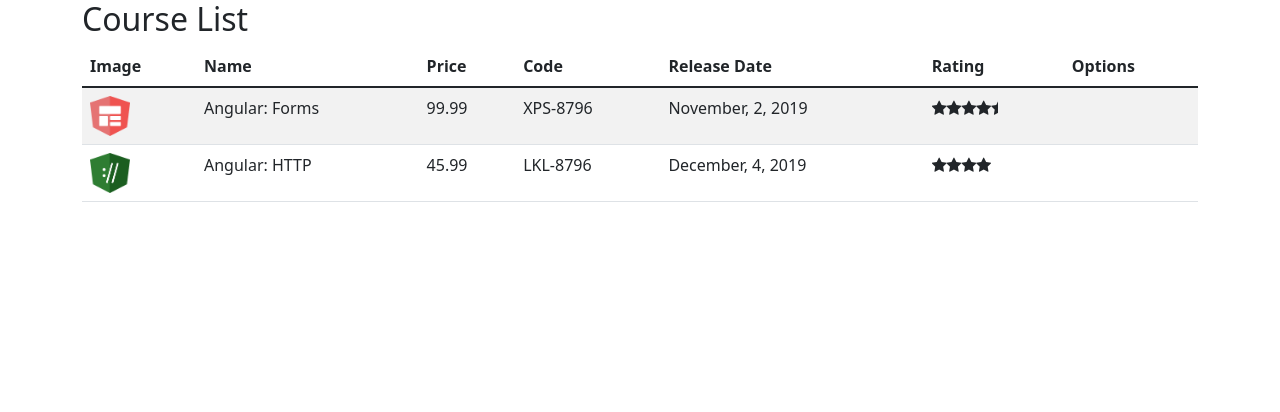
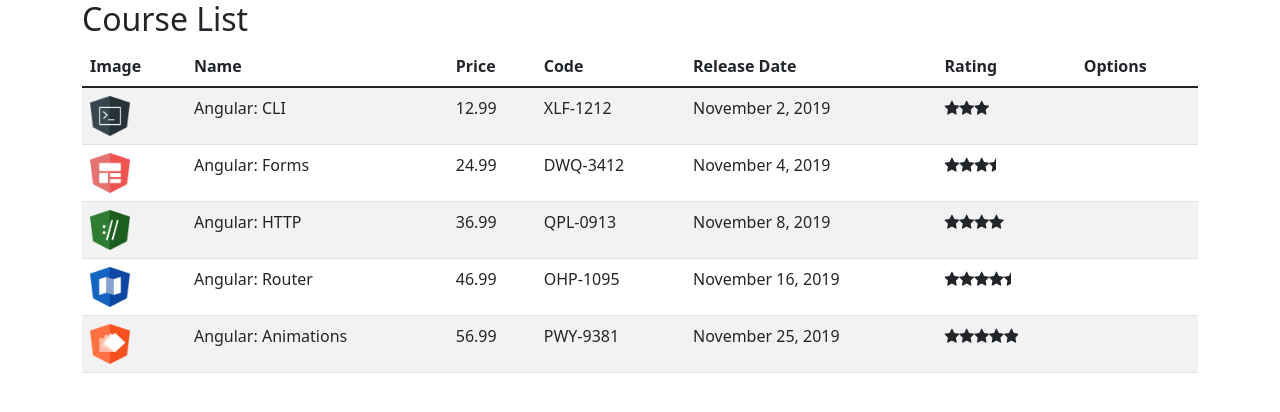
Before and after one commit to ThgMelo/course-manager-DIO, an Angular app: page / in a window 1280 px wide. Shown: the top 412 px of the page. Built offline with nearby package versions, Linux system fonts and the light colour scheme.

Commit message:
Injeção de dependência

```diff
--- a/src/app/courses/course-list.component.ts
+++ b/src/app/courses/course-list.component.ts
@@ -1,5 +1,6 @@
 import { Component, OnInit } from "@angular/core";
 import { Course } from "./course";
+import { CourseService } from "./course.service";
 
 @Component({
     selector: "app-course-list",
@@ -10,29 +11,9 @@
 
     courses: Course[] = [];
 
+    constructor(private courseService: CourseService){}
+
     ngOnInit(): void {
-        this.courses = [
-            {
-                id: 1,
-                name: "Angular: Forms",
-                imageUrl: "/assets/images/forms.png",
-                price: 99.99,
-                code: "XPS-8796",
-                duration: 120,
-                rating: 4.5,
-                releaseDate: "November, 2, 2019",
-            },
-
-            {
-                id: 2,
-                name: "Angular: HTTP",
-                imageUrl: "/assets/images/http.png",
-                price: 45.99,
-                code: "LKL-8796",
-                duration: 80,
-                rating: 4,
-                releaseDate: "December, 4, 2019",
-            },
-        ]
+        this.courses = this.courseService.retrieveAll();
     }
 };
--- /dev/null
+++ b/src/app/courses/course.service.ts
@@ -0,0 +1,70 @@
+import { Injectable } from "@angular/core";
+import { Course } from "./course";
+
+@Injectable({
+    providedIn: "root"
+})
+export class CourseService{
+
+    retrieveAll(): Course[]{
+        return COURSES;
+    }
+}
+
+var COURSES: Course[] = [
+    {
+        id: 1,
+        name: 'Angular: CLI',
+        releaseDate: 'November 2, 2019',
+        description: 'Neste curso, os alunos irão obter um grande conhecimento nos principais recursos do CLI.',
+        duration: 120,
+        code: 'XLF-1212',
+        rating: 3,
+        price: 12.99,
+        imageUrl: '/assets/images/cli.png',
+    },
+    {
+        id: 2,
+        name: 'Angular: Forms',
+        releaseDate: 'November 4, 2019',
+        description: 'Neste curso, os alunos irão obter um conhecimento aprofundado sobre os recursos disponíveis no módulo de Forms.',
+        duration: 80,
+        code: 'DWQ-3412',
+        rating: 3.5,
+        price: 24.99,
+        imageUrl: '/assets/images/forms.png',
+    },
+    {
+        id: 3,
+        name: 'Angular: HTTP',
+        releaseDate: 'November 8, 2019',
+        description: 'Neste curso, os alunos irão obter um conhecimento aprofundado sobre os recursos disponíveis no módulo de HTTP.',
+        duration: 80,
+        code: 'QPL-0913',
+        rating: 4.0,
+        price: 36.99,
+        imageUrl: '/assets/images/http.png',
+    },
+    {
+        id: 4,
+        name: 'Angular: Router',
+        releaseDate: 'November 16, 2019',
+        description: 'Neste curso, os alunos irão obter um conhecimento aprofundado sobre os recursos disponíveis no módulo de Router.',
+        duration: 80,
+        code: 'OHP-1095',
+        rating: 4.5,
+        price: 46.99,
+        imageUrl: '/assets/images/router.png',
+    },
+    {
+        id: 5,
+        name: 'Angular: Animations',
+        releaseDate: 'November 25, 2019',
+        description: 'Neste curso, os alunos irão obter um conhecimento aprofundado sobre os recursos disponíveis sobre Animation.',
+        duration: 80,
+        code: 'PWY-9381',
+        rating: 5,
+        price: 56.99,
+        imageUrl: '/assets/images/animations.png',
+    }
+];
--- a/src/app/courses/course.ts
+++ b/src/app/courses/course.ts
@@ -7,4 +7,5 @@
     duration: number = 0;
     rating: number = 0;
     releaseDate: string = "";
+    description: string ="";
 }
```
